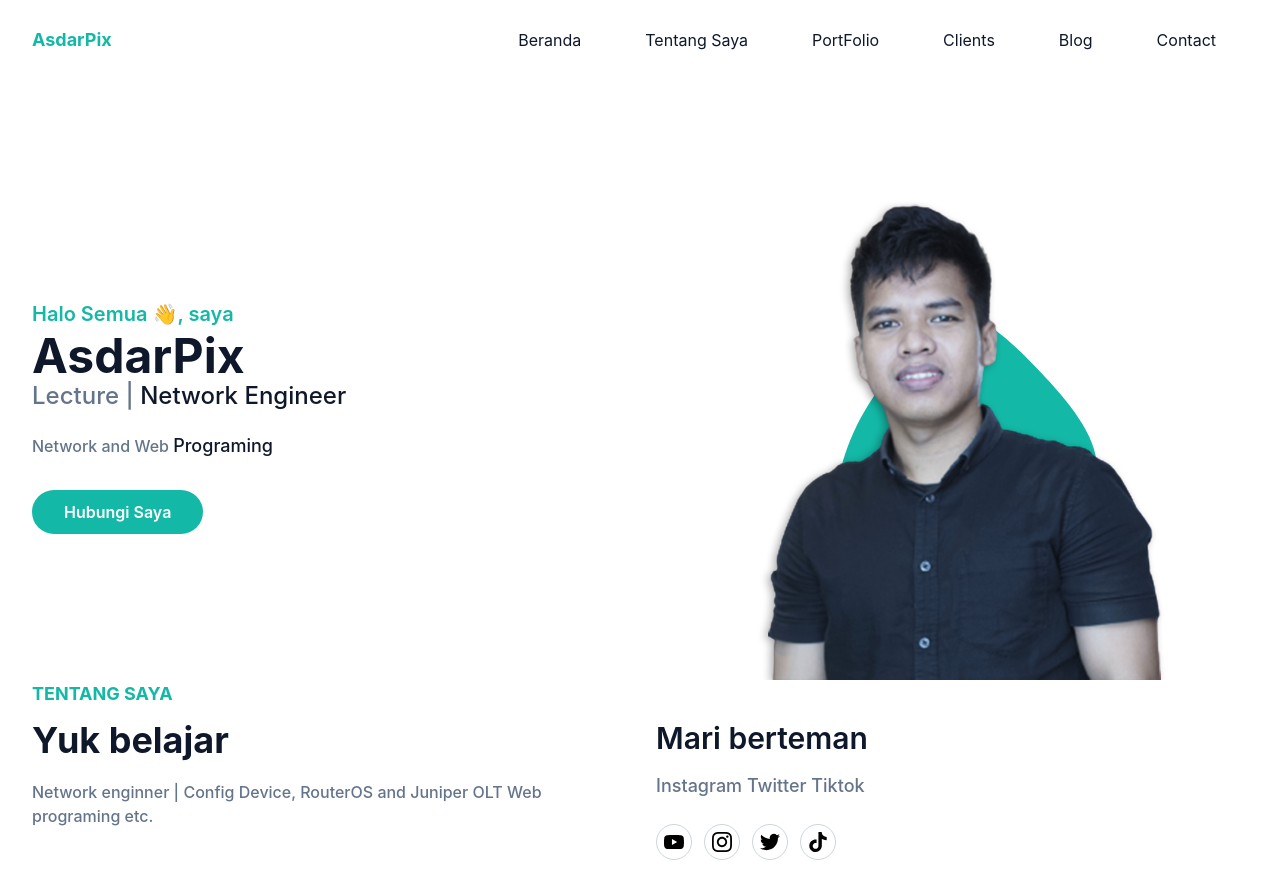
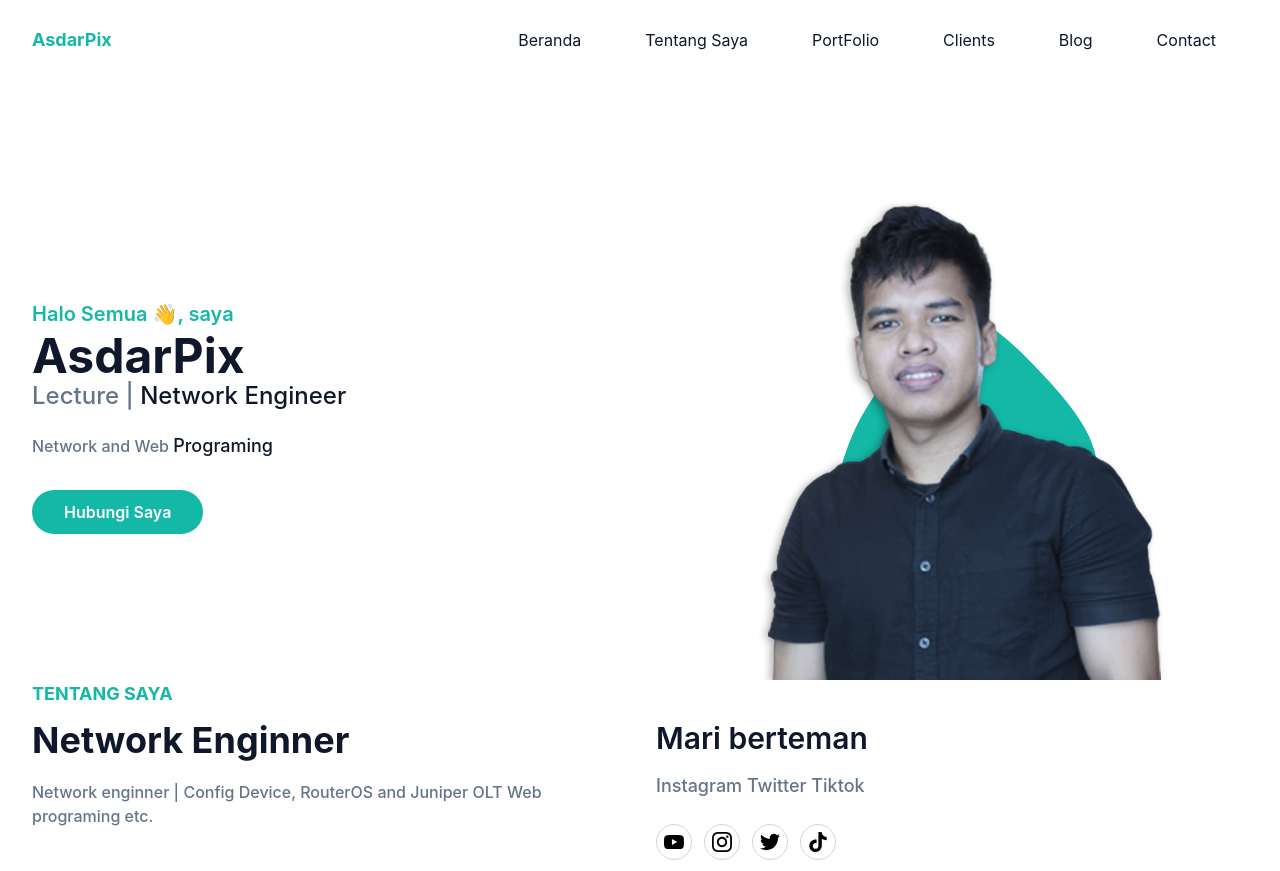
Before and after one commit to AsdarPix/asdarpix.github.io, a website: page index.html in a window 1280 px wide. Shown: the top 871 px of the page. Drawn offline with Linux system fonts and the light colour scheme.

Commit message:
Update index.html

```diff
--- a/index.html
+++ b/index.html
@@ -86,7 +86,7 @@
             <div class="flex flex-wrap">
                 <div class="w-full px-4 mb-10 lg:w-1/2">
                     <h4 class="font-bold uppercase text-primary text-lg mb-3"> Tentang Saya</h4>
-                    <h2 class="font-bold text-dark text-3xl mb-5 max-w-md lg:text-4xl"> Yuk belajar</h2>
+                    <h2 class="font-bold text-dark text-3xl mb-5 max-w-md lg:text-4xl"> Network Enginner</h2>
                     <p class="font-medium text-base text-secondery max-w-xl ">Network enginner | Config Device, RouterOS and Juniper OLT Web programing etc.</p>
                 </div>
                 <div class="w-full px-4 lg:w-1/2">
```
